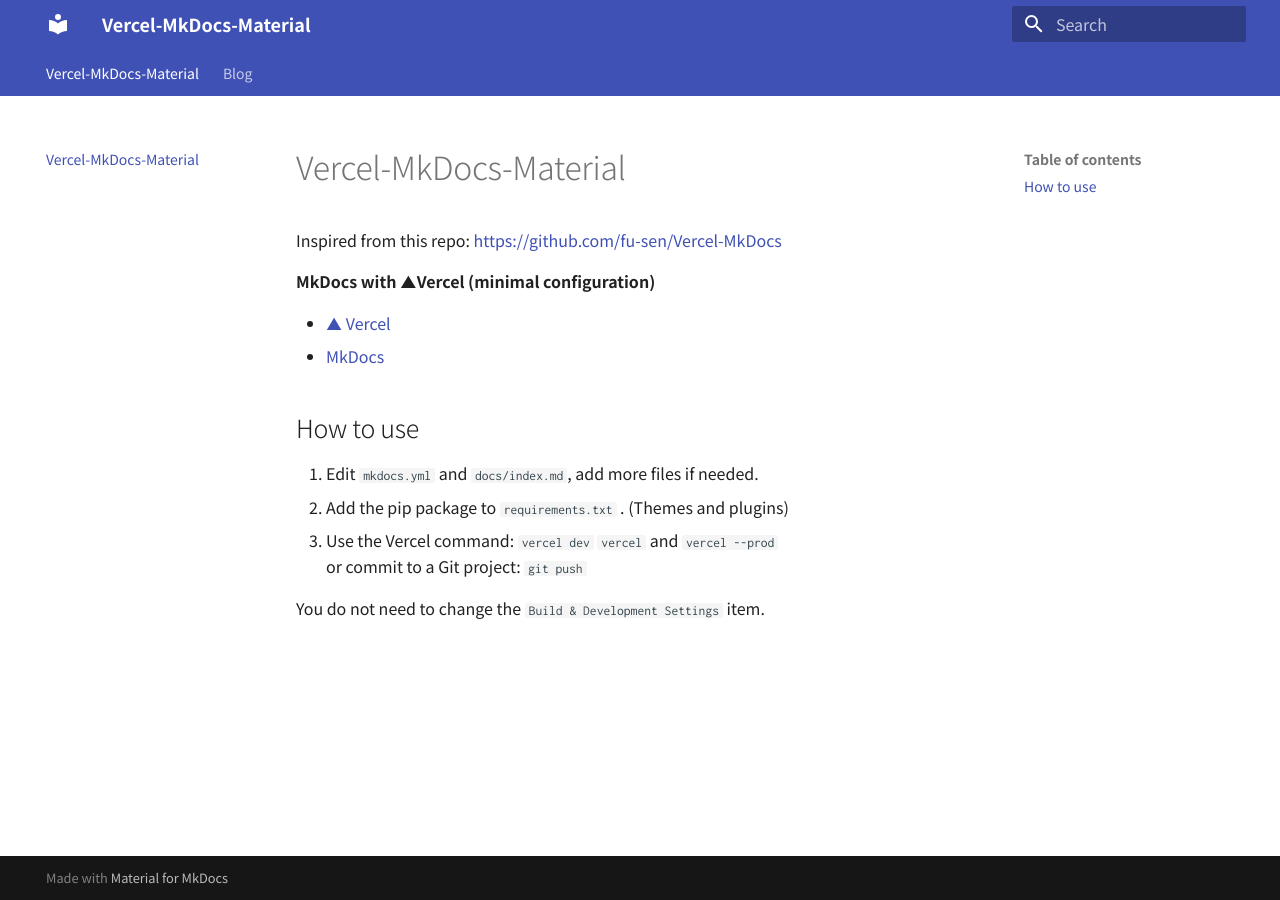
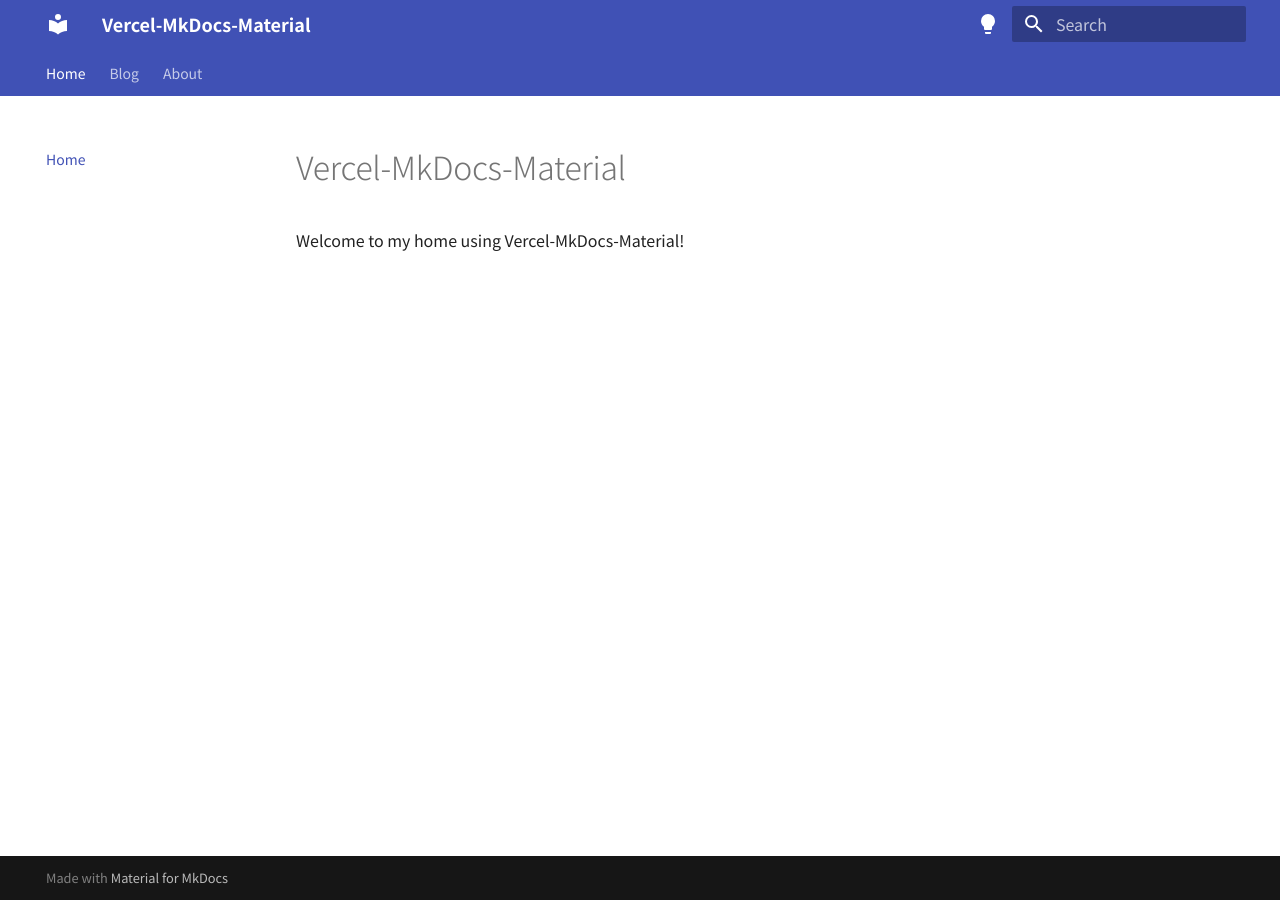
Before and after one commit to kaitas/vercel-mkdocs-material, an MkDocs documentation site: the page built from docs/index.md, in a window 1280 px wide. Built offline with MkDocs 1.6.1 and Material for MkDocs 9.7.7, drawn with Linux system fonts in a browser that asks for light colours.

```diff
--- a/docs/index.md
+++ b/docs/index.md
@@ -1,19 +1,3 @@
 # Vercel-MkDocs-Material
 
-
-Inspired from this repo:
-<https://github.com/fu-sen/Vercel-MkDocs>
-
-**MkDocs with ▲Vercel (minimal configuration)**
-
-- [▲ Vercel](https://vercel.com/)
-- [MkDocs](https://www.mkdocs.org/)
-
-## How to use
-
-1. Edit `mkdocs.yml` and `docs/index.md`, add more files if needed.
-2. Add the pip package to `requirements.txt` . (Themes and plugins)
-3. Use the Vercel command: `vercel dev` `vercel` and `vercel --prod`
-or commit to a Git project: `git push`
-
-You do not need to change the `Build & Development Settings` item.
+Welcome to my home using Vercel-MkDocs-Material!
--- a/mkdocs.yml
+++ b/mkdocs.yml
@@ -15,14 +15,41 @@ theme:
     - navigation.tabs
     - navigation.sticky
 #    - navigation.sections
-#    - navigation.expand
-#    - navigation.collapsible
     - navigation.top
     - header.autohide
   icon:
     repo: fontawesome/brands/github
   custom_dir: overrides
-  pallette:
-    - scheme: default
+  palette:
+    - media: "(prefers-color-scheme: light)"
+      scheme: default
       primary: indigo
       accent: pink
+      toggle:
+        icon: material/lightbulb
+        name: Switch to dark mode
+
+    - media: "(prefers-color-scheme: dark)"
+      scheme: slate
+      primary: blue
+      accent: red
+      toggle:
+        icon: material/lightbulb-outline
+        name: Switch to light mode
+
+nav:
+  - Home: index.md
+  - Blog: blog/
+  - About: about.md
+
+plugins:
+  search:
+    lang: 'ja'
+  blog: #https://squidfunk.github.io/mkdocs-material/plugins/blog/#config.blog_dir
+#    blog_dir: .
+    blog_toc: true
+#   post_url_format: # default is yyyy/mm/dd/{slug}
+#    post_slugify: !!python/object/apply:pymdownx.slugs.slugify
+#    kwds:
+#    case: lower
+  tags:
--- a/requirements.txt
+++ b/requirements.txt
@@ -1,9 +1,12 @@
 mkdocs
 cairosvg
+mkdocs-blog-plugin
+mkdocs-rss-plugin
 mkdocs-material
 mkdocs-material[imaging]
 python-markdown-math
 fontawesome_markdown
 mdx_unimoji
 pymdown-extensions
-mkdocs-rss-plugin
+pyyaml
+jinja2
```
Also changed, not shown: README.md (+2 -2 lines), docs/about.md (added, +15 -0 lines), docs/blog/posts/2025-01-01.md (renamed from docs/blog/posts/2025-1-1.md, +0 -1 lines), docs/blog/index.md (added), 2 other files.
